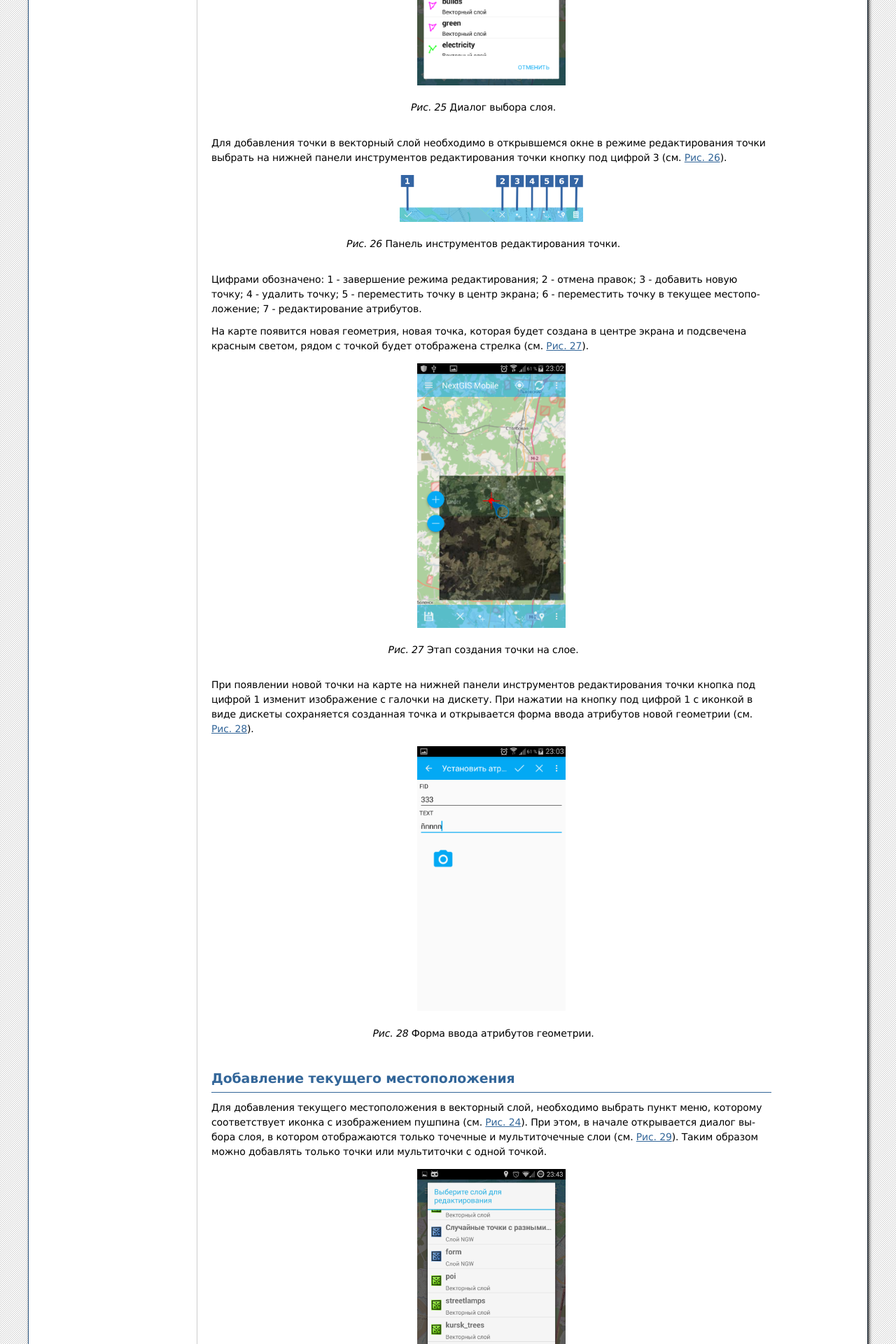
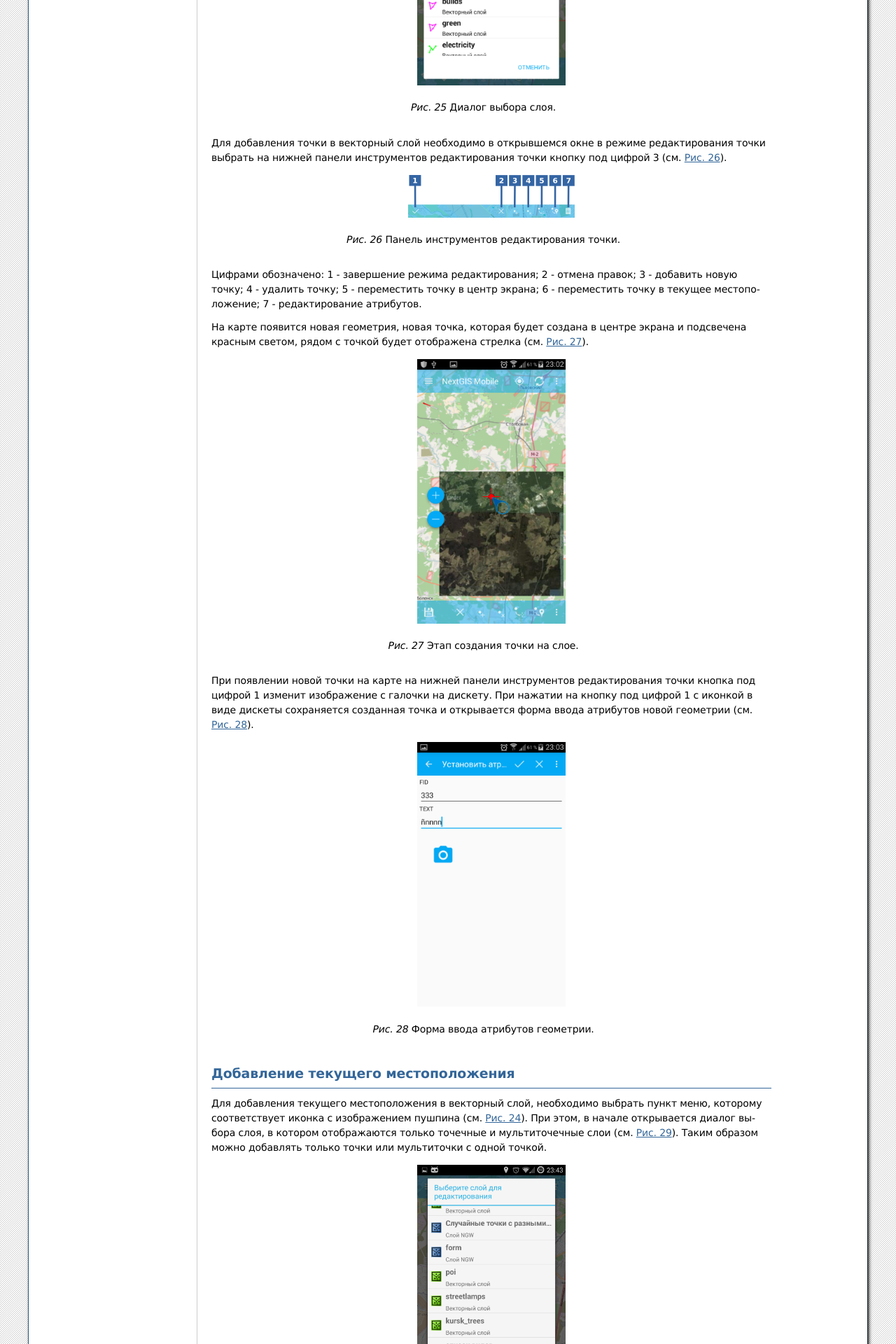
Before and after one commit to nextgis/docs_ngmobile, a Sphinx documentation site: the page built from source/editing.rst, in a window 1280 px wide. Shown: the part 1360-3280 px from the top of the page at 70% size. Built offline with Sphinx 7.4.7, drawn with Linux system fonts in a browser that asks for light colours; formulas are drawn with MathJax 3.

```diff
--- a/source/editing.rst
+++ b/source/editing.rst
@@ -59,7 +59,7 @@
 .. figure:: _static/ngmobile_edit_point.png
    :name: ngmobile_edit_paneltch_pic
    :align: center
-   :scale: 55%
+   :scale: 50%
 
    Панель инструментов редактирования точки.
 
```
